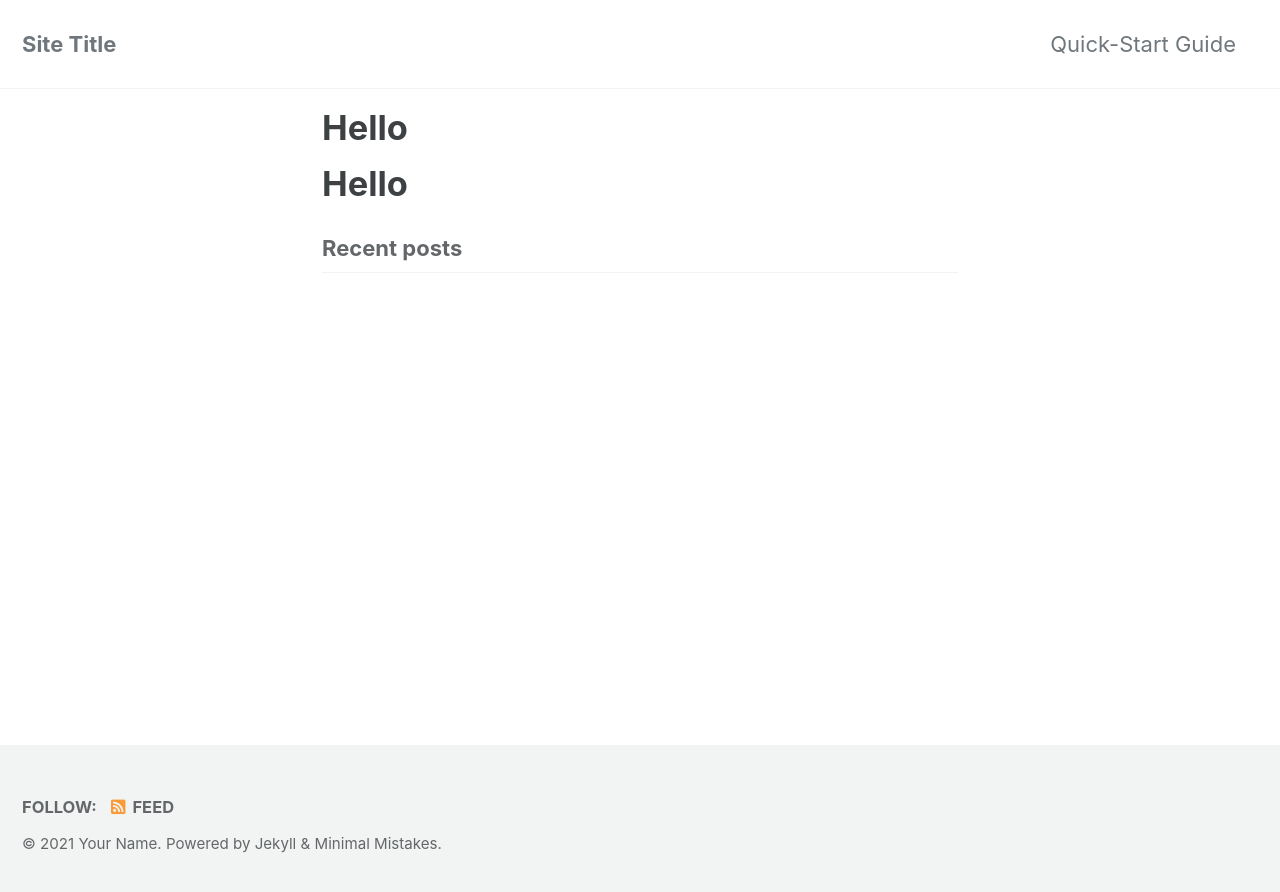
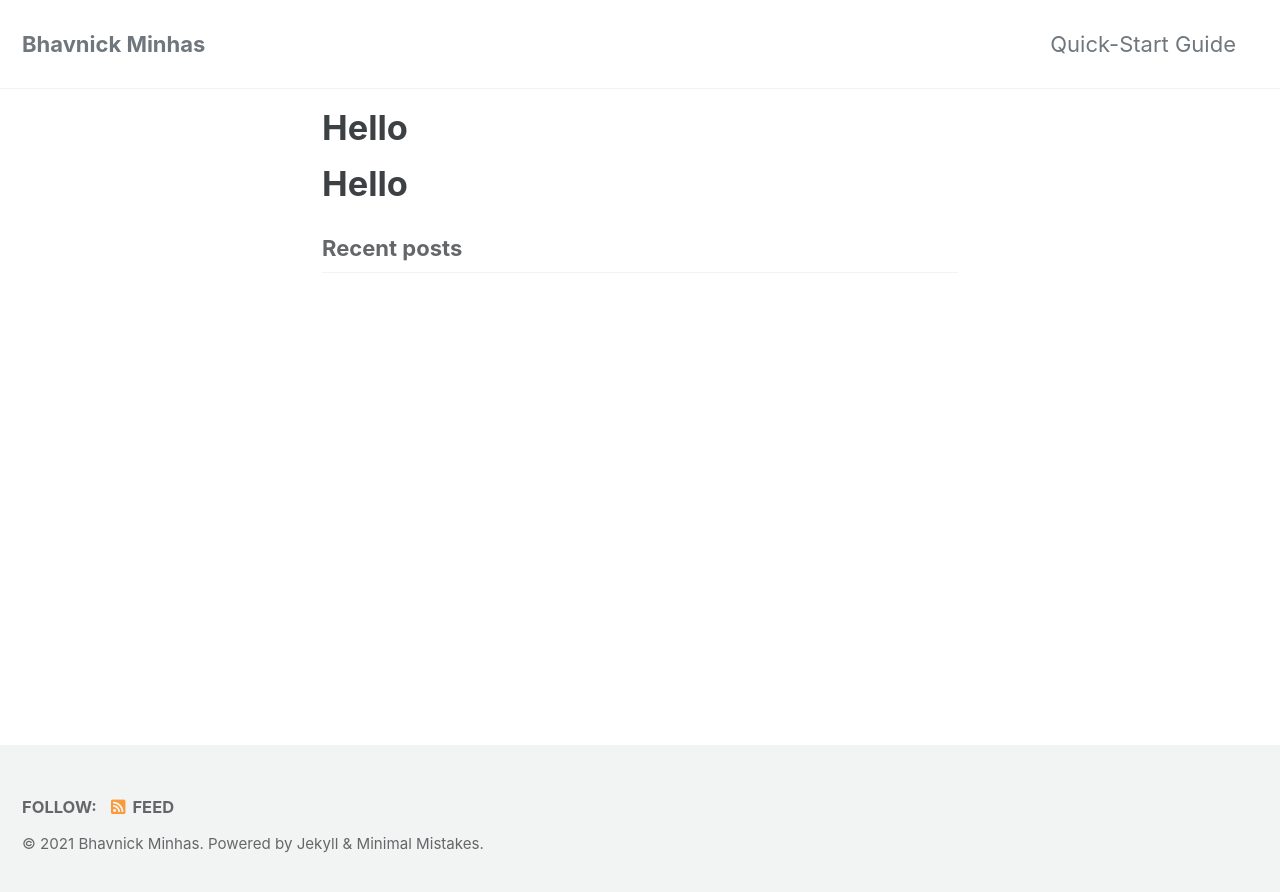
Before and after one commit to bhavnicksm/Bhavnicksm.github.io, a Jekyll site: the page built from index.md, in a window 1280 px wide. Shown: the top 892 px of the page. Built offline with Jekyll 4.4.1, drawn with Linux system fonts in a browser that asks for light colours; cached includes are drawn as plain includes; our own code applies the rules of GitHub Pages for plain Markdown files; the list of posts is cut into pages by our own code.

Commit message:
Customizations to theme

```diff
--- a/_config.yml
+++ b/_config.yml
@@ -16,11 +16,11 @@ minimal_mistakes_skin    : "default" # "air", "aqua", "contrast", "dark", "dirt"
 
 # Site Settings
 locale                   : "en-US"
-title                    : "Site Title"
-title_separator          : "-"
+title                    : "Bhavnick Minhas"
+title_separator          : "|"
 subtitle                 : # site tagline that appears below site title in masthead
-name                     : "Your Name"
-description              : "An amazing website."
+name                     : "Bhavnick Minhas"
+description              : "My website."
 url                      : # the base hostname & protocol for your site e.g. "https://mmistakes.github.io"
 baseurl                  : # the subpath of your site, e.g. "/blog"
 repository               : # GitHub username/repo-name e.g. "mmistakes/minimal-mistakes"
@@ -94,7 +94,7 @@ analytics:
 
 # Site Author
 author:
-  name             : "Your Name"
+  name             : "Bhavnick Minhas"
   avatar           : # path of avatar image, e.g. "/assets/images/bio-photo.jpg"
   bio              : "I am an **amazing** person."
   location         : "Somewhere"
```
Also changed, not shown: README.md.
